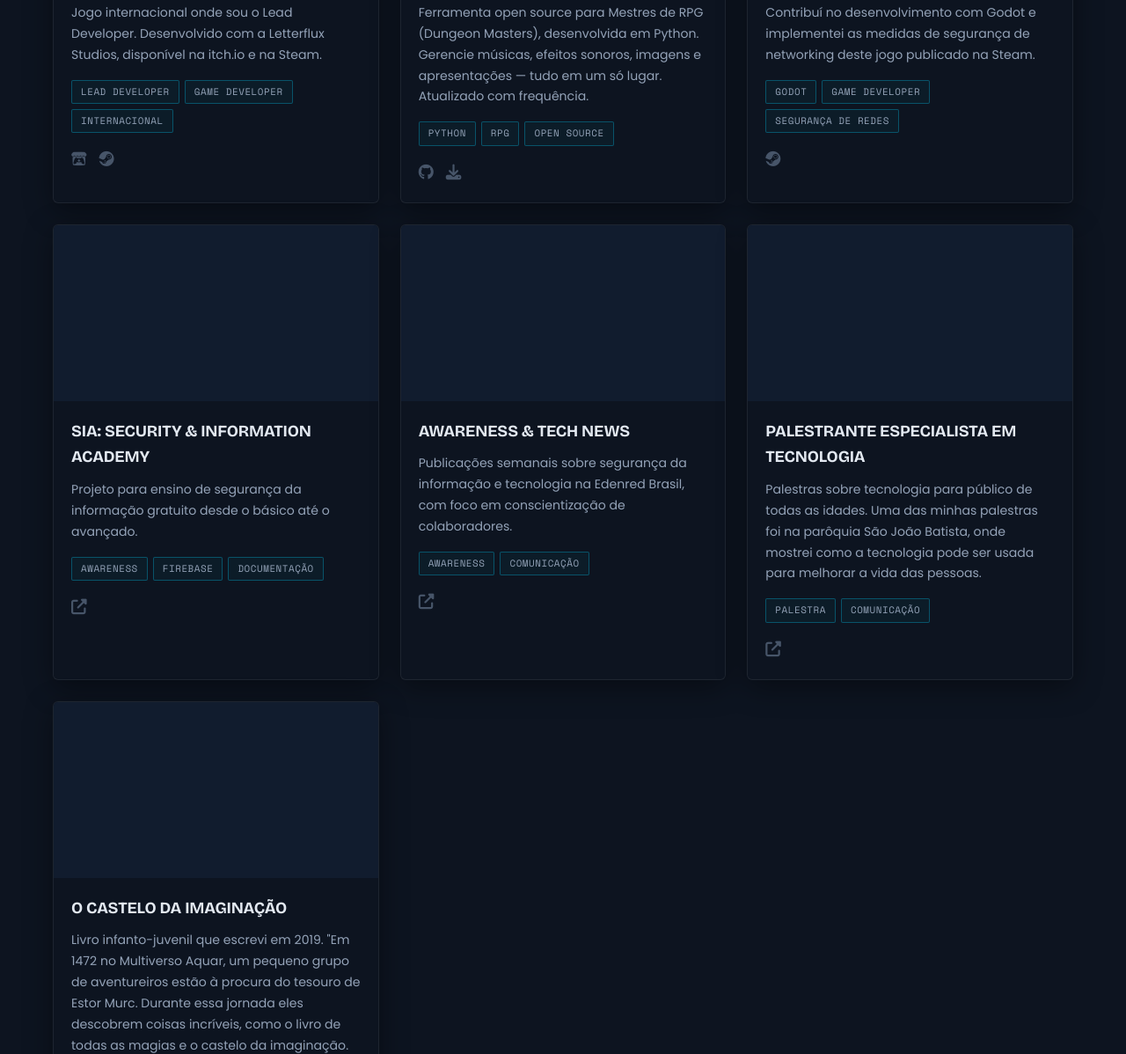
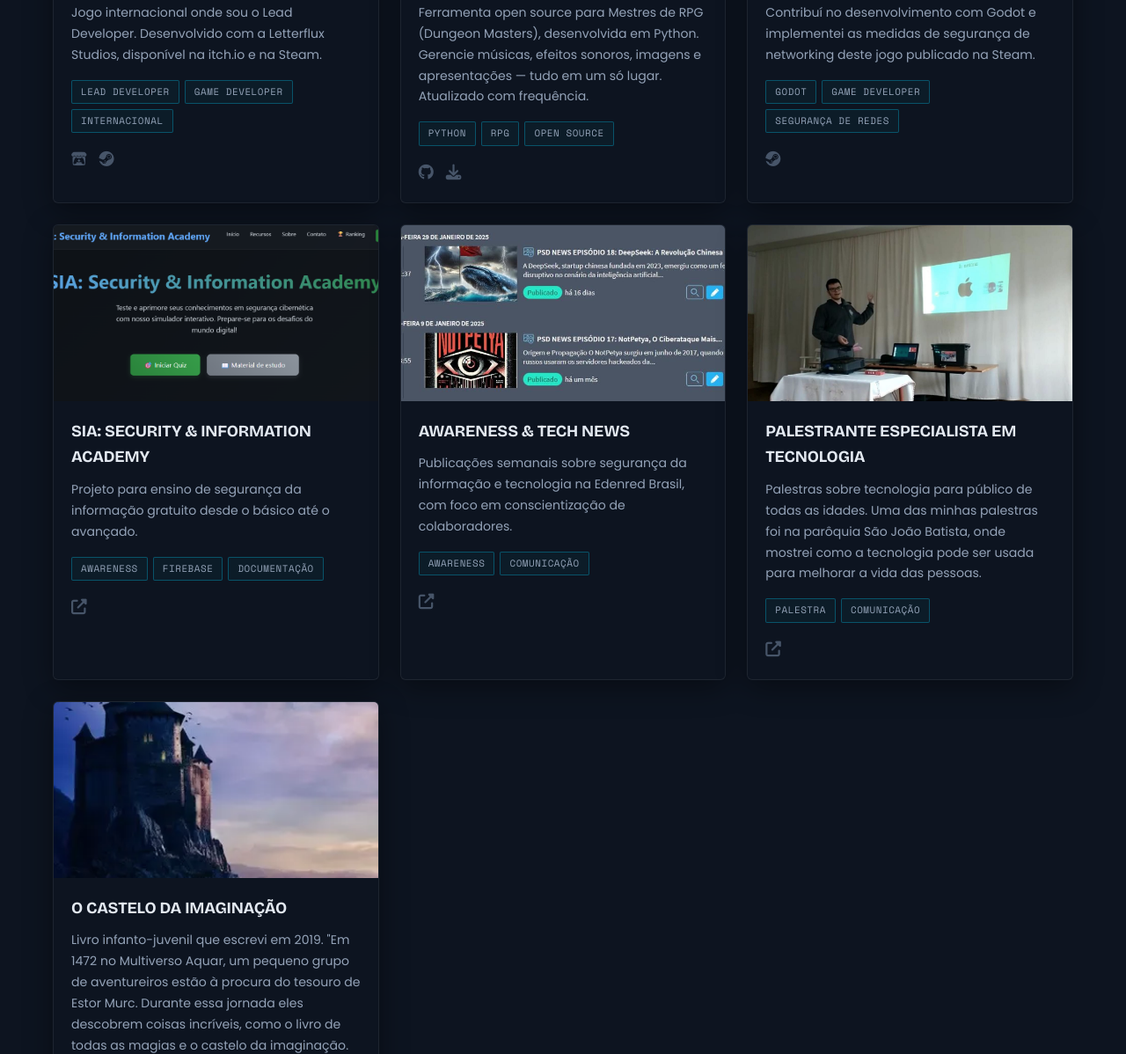
Before and after one commit to NeonBrasil/cayque, a plain HTML site: page index.html in a window 1280 px wide. Shown: the part 2550-3748 px from the top of the page at 88% size. Drawn offline with nearby package versions, Linux system fonts and the light colour scheme.

Commit message:
Add project images and update index.html to display them in project cards

```diff
--- a/index.html
+++ b/index.html
@@ -174,7 +174,9 @@
                 </div>
                 <!-- 2. DM: Dungeon Music -->
                 <div class="project-card" data-category="game">
-                    <div class="project-img"></div>
+                    <div class="project-img">
+                        <img src="dm.png" alt="DM: Dungeon Music">
+                    </div>
                     <div class="project-info">
                         <h3 data-translate="project-6-title">DM: Dungeon Music</h3>
                         <p data-translate="project-6-description">Ferramenta open source para Mestres de RPG (Dungeon Masters), desenvolvida em Python. Gerencie músicas, efeitos sonoros, imagens e apresentações — tudo em um só lugar. Atualizado com frequência.</p>
@@ -209,7 +211,9 @@
                 </div>
                 <!-- 3. SIA: Security & Information Academy -->
                 <div class="project-card" data-category="web">
-                    <div class="project-img"></div>
+                    <div class="project-img">
+                        <img src="SIA.png" alt="SIA: Security & Information Academy">
+                    </div>
                     <div class="project-info">
                         <h3 data-translate="project-1-title">SIA: Security & Information Academy</h3>
                         <p data-translate="project-1-description">Projeto para ensino de segurança da informação gratuito desde o básico até o avançado.</p>
@@ -225,7 +229,9 @@
                 </div>
                 <!-- 4. Awareness & Tech News -->
                 <div class="project-card" data-category="web">
-                    <div class="project-img"></div>
+                    <div class="project-img">
+                        <img src="technews.png" alt="Awareness & Tech News">
+                    </div>
                     <div class="project-info">
                         <h3 data-translate="project-2-title">Awareness & Tech News</h3>
                         <p data-translate="project-2-description">Publicações semanais sobre segurança da informação e tecnologia na Edenred Brasil, com foco em conscientização de colaboradores.</p>
@@ -240,7 +246,9 @@
                 </div>
                 <!-- 5. Palestrante Especialista em Tecnologia -->
                 <div class="project-card" data-category="web">
-                    <div class="project-img"></div>
+                    <div class="project-img">
+                        <img src="Palestrante Especialista em Tecnologia.png" alt="Palestrante Especialista em Tecnologia">
+                    </div>
                     <div class="project-info">
                         <h3 data-translate="project-3-title">Palestrante Especialista em Tecnologia</h3>
                         <p data-translate="project-3-description">Palestras sobre tecnologia para público de todas as idades. Uma das minhas palestras foi na parôquia São João Batista, onde mostrei como a tecnologia pode ser usada para melhorar a vida das pessoas.</p>
@@ -255,7 +263,9 @@
                 </div>
                 <!-- 6. O Castelo da Imaginação (2019, mais antigo) -->
                 <div class="project-card" data-category="app">
-                    <div class="project-img"></div>
+                    <div class="project-img">
+                        <img src="castelodaimaginação.png" alt="O Castelo da Imaginação">
+                    </div>
                     <div class="project-info">
                         <h3 data-translate="project-4-title">O Castelo da Imaginação</h3>
                         <p data-translate="project-4-description">Livro infanto-juvenil que escrevi em 2019. "Em 1472 no Multiverso Aquar, um pequeno grupo de aventureiros estão à procura do tesouro de Estor Murc. Durante essa jornada eles descobrem coisas incríveis, como o livro de todas as magias e o castelo da imaginação. O Castelo é um local extremamente mágico. Utilizando os poderes do castelo, o individuo poderá criar basicamente tudo apenas usando o poder da imaginação."</p>
```
Also changed, not shown: Palestrante Especialista em Tecnologia.png (added), SIA.png (added), castelodaimaginação.png (added), technews.png (added), 1 other file.
